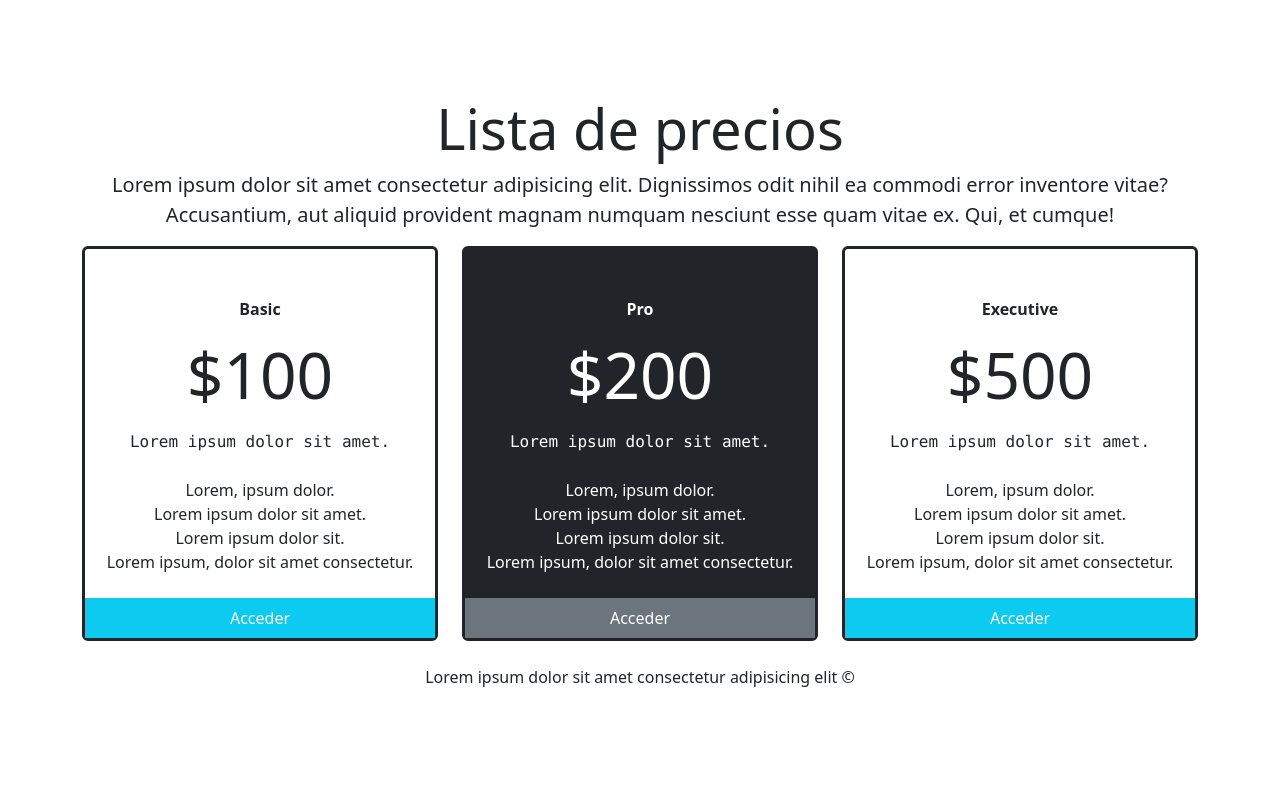
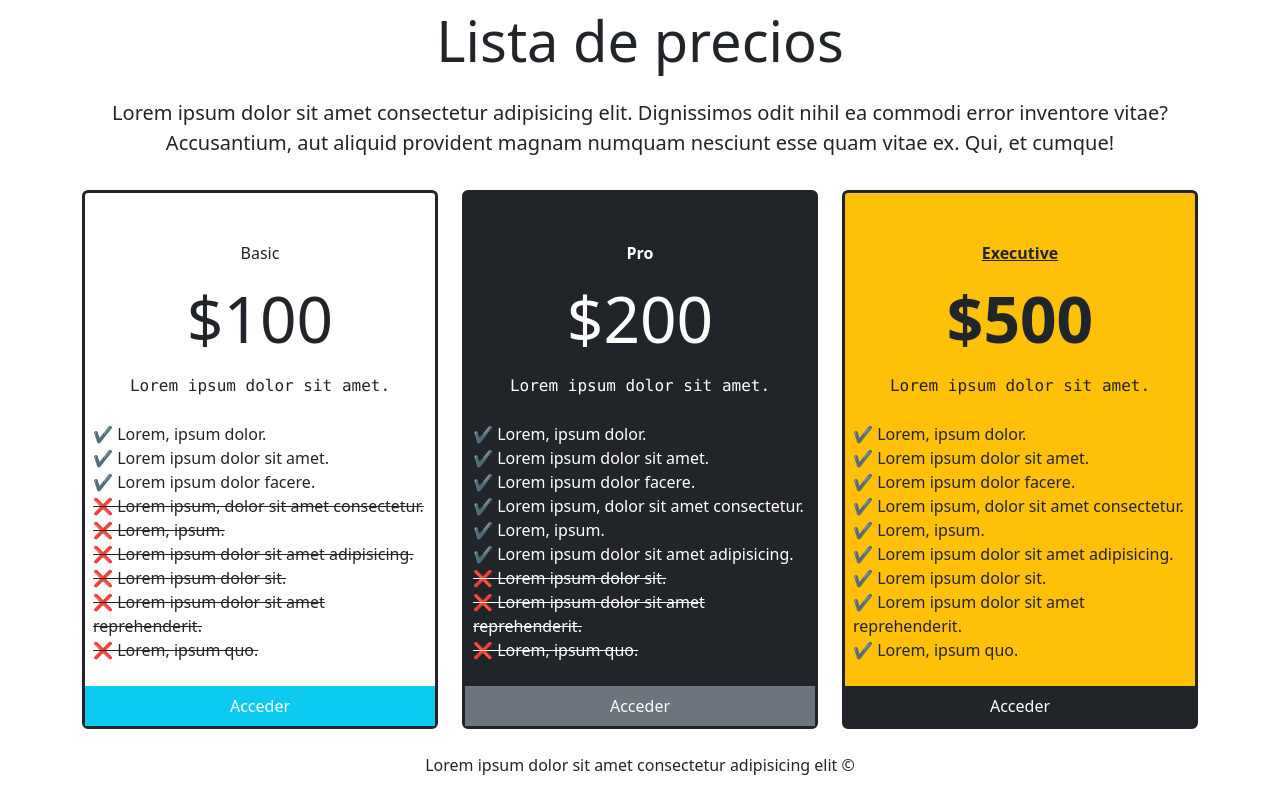
Before and after one commit to lautajam/Price-list-bootstrap-practice, a plain HTML site: page index.html in a window 1280 px wide. Drawn offline with nearby package versions, Linux system fonts and the light colour scheme.

Commit message:
upgrade style

```diff
--- a/index.html
+++ b/index.html
@@ -16,49 +16,64 @@
 </head>
 <body>
     <main class="container text-center d-flex flex-column height justify-content-center">
-            <h1 class="display-4">Lista de precios</h1>
-            <p class="lead">Lorem ipsum dolor sit amet consectetur adipisicing elit. Dignissimos odit nihil ea commodi error inventore vitae? Accusantium, aut aliquid provident magnam numquam nesciunt esse quam vitae ex. Qui, et cumque!</p>
-        <div class="row">
+            <h1 class="display-4 mb-4">Lista de precios</h1>
+            <p class="lead mb-4">Lorem ipsum dolor sit amet consectetur adipisicing elit. Dignissimos odit nihil ea commodi error inventore vitae? Accusantium, aut aliquid provident magnam numquam nesciunt esse quam vitae ex. Qui, et cumque!</p>
+        <div class="row mt-2">
             <article class="col-12 col-md-4 mb-5 mb-md-0">
                 <div class="border border-3 border-dark rounded">
-                    <p class="mt-5 fw-bold">Basic</p>
+                    <p class="mt-5">Basic</p>
                     <h2 class="display-3">$100</h2>
                     <p class="font-monospace mt-3">Lorem ipsum dolor sit amet.</p>
-                    <ul class="list-unstyled my-4">
-                        <li>Lorem, ipsum dolor.</li>
-                        <li>Lorem ipsum dolor sit amet.</li>
-                        <li>Lorem ipsum dolor sit.</li>
-                        <li>Lorem ipsum, dolor sit amet consectetur.</li>
+                    <ul class="list-unstyled my-4 text-start ps-2">
+                        <li>✔️ Lorem, ipsum dolor.</li>
+                        <li>✔️ Lorem ipsum dolor sit amet.</li>
+                        <li>✔️ Lorem ipsum dolor facere.</li>
+                        <li class="text-decoration-line-through">❌ Lorem ipsum, dolor sit amet consectetur.</li>
+                        <li class="text-decoration-line-through">❌ Lorem, ipsum.</li>
+                        <li class="text-decoration-line-through">❌ Lorem ipsum dolor sit amet adipisicing.</li>
+                        <li class="text-decoration-line-through">❌ Lorem ipsum dolor sit.</li>
+                        <li class="text-decoration-line-through">❌ Lorem ipsum dolor sit amet reprehenderit.</li>
+                        <li class="text-decoration-line-through">❌ Lorem, ipsum quo.</li>
                     </ul>
                     <a href="#" class="bg-info text-white d-block py-2 text-decoration-none">Acceder</a>
                 </div>
             </article>
             <article class="col-12 col-md-4 mb-5 mb-md-0">
                 <div class="border border-3 border-dark rounded bg-dark text-white">
-                    <p class="mt-5 fw-bold">Pro</p>
+                    <p class="mt-5 fw-semibold">Pro</p>
                     <h2 class="display-3">$200</h2>
                     <p class="font-monospace mt-3">Lorem ipsum dolor sit amet.</p>
-                    <ul class="list-unstyled my-4">
-                        <li>Lorem, ipsum dolor.</li>
-                        <li>Lorem ipsum dolor sit amet.</li>
-                        <li>Lorem ipsum dolor sit.</li>
-                        <li>Lorem ipsum, dolor sit amet consectetur.</li>
+                    <ul class="list-unstyled my-4 text-start ps-2">
+                        <li>✔️ Lorem, ipsum dolor.</li>
+                        <li>✔️ Lorem ipsum dolor sit amet.</li>
+                        <li>✔️ Lorem ipsum dolor facere.</li>
+                        <li>✔️ Lorem ipsum, dolor sit amet consectetur.</li>
+                        <li>✔️ Lorem, ipsum.</li>
+                        <li>✔️ Lorem ipsum dolor sit amet adipisicing.</li>
+                        <li class="text-decoration-line-through">❌ Lorem ipsum dolor sit.</li>
+                        <li class="text-decoration-line-through">❌ Lorem ipsum dolor sit amet reprehenderit.</li>
+                        <li class="text-decoration-line-through">❌ Lorem, ipsum quo.</li>
                     </ul>
                     <a href="#" class="bg-secondary text-white d-block py-2 text-decoration-none">Acceder</a>
                 </div>
             </article>
             <article class="col-12 col-md-4 mb-4">
-                <div class="border border-3 border-dark rounded">
-                    <p class="mt-5 fw-bold">Executive</p>
-                    <h2 class="display-3">$500</h2>
+                <div class="border border-3 border-dark bg-warning rounded">
+                    <p class="mt-5 fw-bold text-decoration-underline">Executive</p>
+                    <h2 class="display-3 fw-bold">$500</h2>
                     <p class="font-monospace mt-3">Lorem ipsum dolor sit amet.</p>
-                    <ul class="list-unstyled my-4">
-                        <li>Lorem, ipsum dolor.</li>
-                        <li>Lorem ipsum dolor sit amet.</li>
-                        <li>Lorem ipsum dolor sit.</li>
-                        <li>Lorem ipsum, dolor sit amet consectetur.</li>
+                    <ul class="list-unstyled my-4 text-start ps-2">
+                        <li>✔️ Lorem, ipsum dolor.</li>
+                        <li>✔️ Lorem ipsum dolor sit amet.</li>
+                        <li>✔️ Lorem ipsum dolor facere.</li>
+                        <li>✔️ Lorem ipsum, dolor sit amet consectetur.</li>
+                        <li>✔️ Lorem, ipsum.</li>
+                        <li>✔️ Lorem ipsum dolor sit amet adipisicing.</li>
+                        <li>✔️ Lorem ipsum dolor sit.</li>
+                        <li>✔️ Lorem ipsum dolor sit amet reprehenderit.</li>
+                        <li>✔️ Lorem, ipsum quo.</li>
                     </ul>
-                    <a href="#" class="bg-info text-white d-block py-2 text-decoration-none">Acceder</a>
+                    <a href="#" class="bg-dark text-white d-block py-2 text-decoration-none">Acceder</a>
                 </div>
             </article>
         </div>
```
